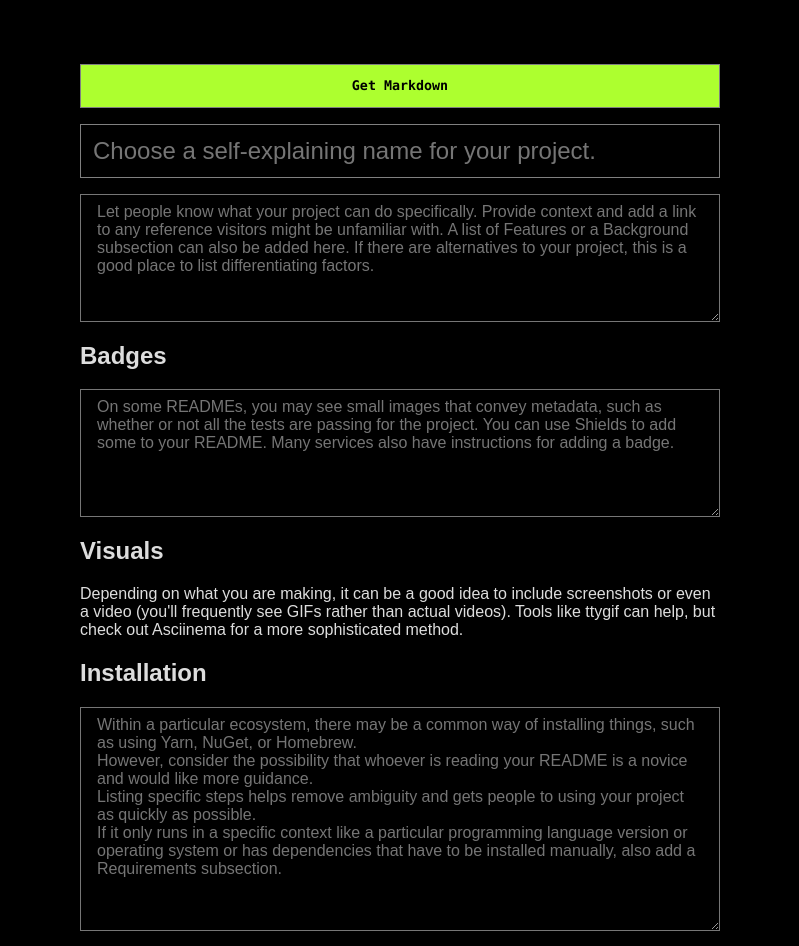
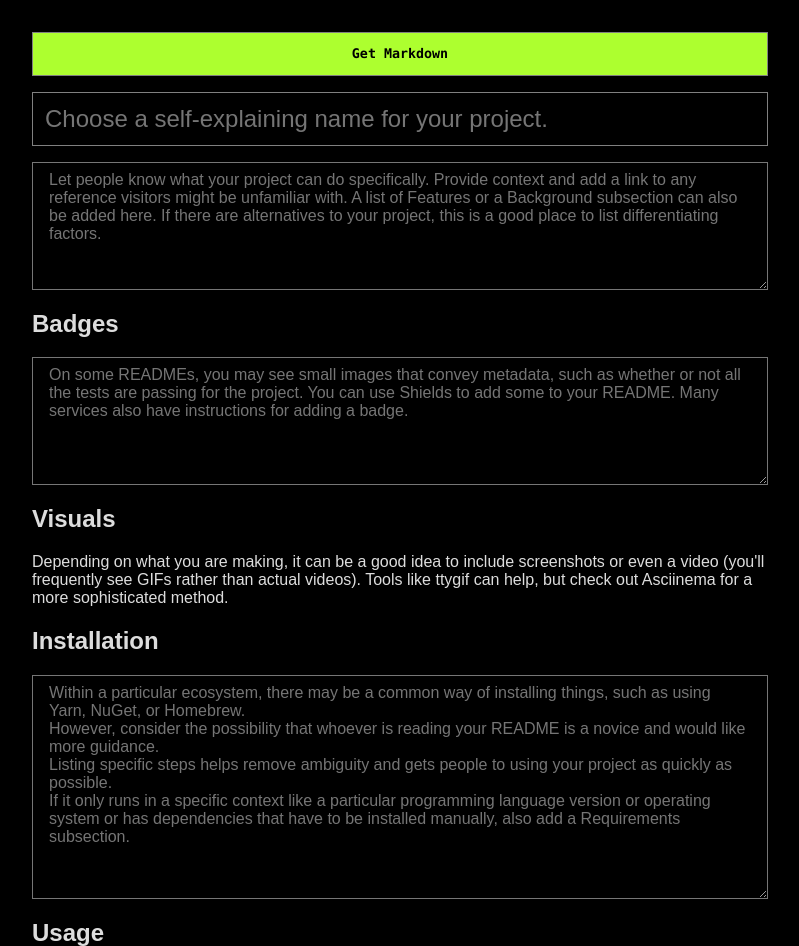
Before and after one commit to IMAD-Majid/README-generator, a plain HTML site: page index.html in a window 1280 px wide. Shown: the top 946 px of the page, without its empty margins (240-1039 px from the left). Drawn offline with Linux system fonts and the light colour scheme.

Commit message:
Add files via upload

```diff
--- a/style.css
+++ b/style.css
@@ -5,9 +5,9 @@
 }
 
 body{
-    width:100%;
+    width:50em;
     max-width: 100%;
-    padding:2em 20em;
+    padding:0 2em;
     margin: 0 auto;
     margin-top: 2em;
     margin-bottom: 8em;
```
